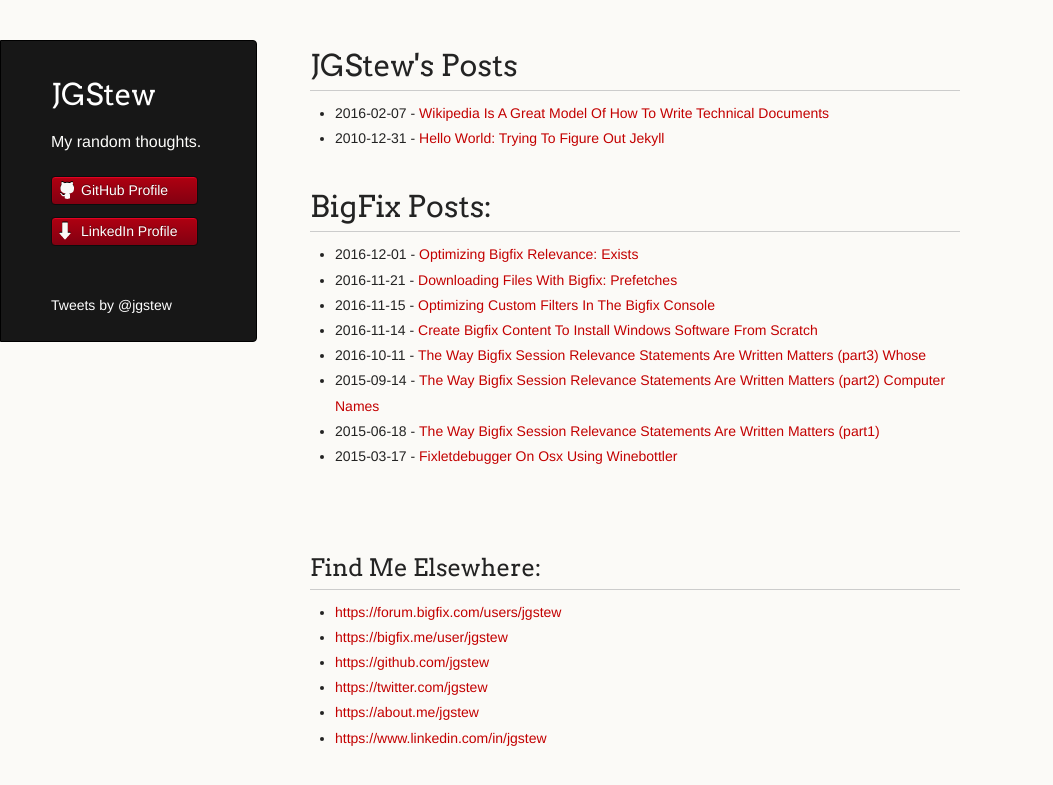
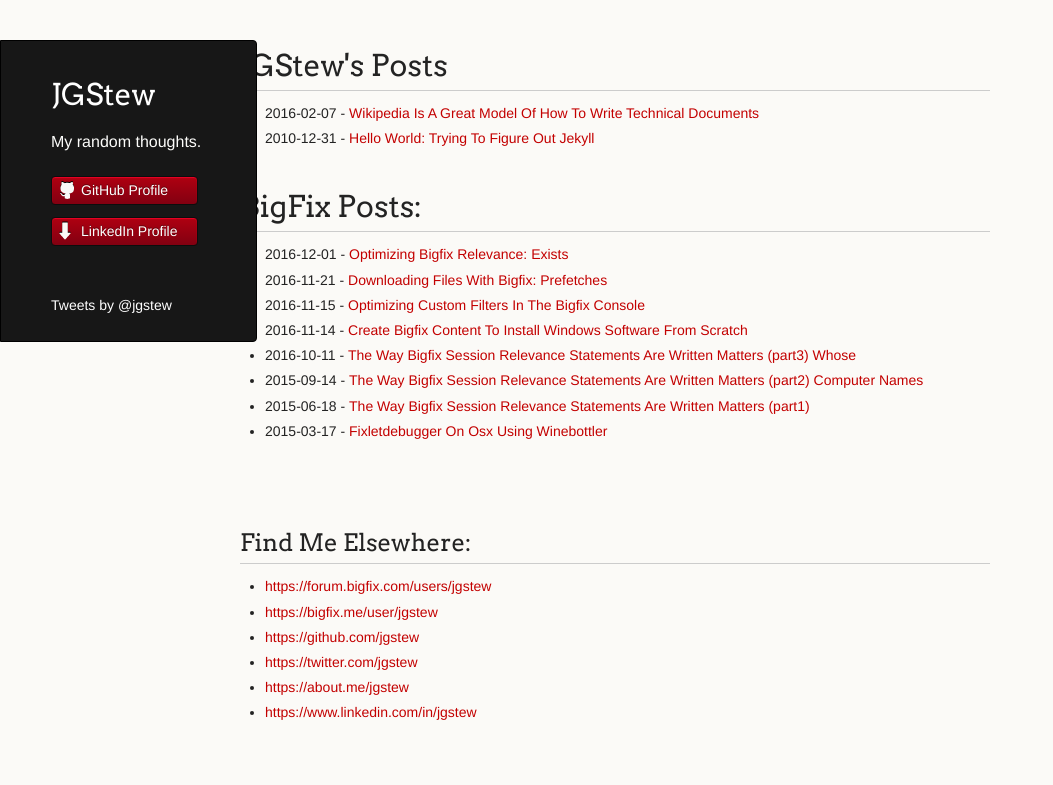
Before and after one commit to jgstew/jgstew.github.io, a Jekyll site: the page built from index.html, in a window 1280 px wide. Shown: the top 785 px of the page, without its empty margins (0-1053 px from the left). Built offline with Jekyll 4.4.1, drawn with Linux system fonts in a browser that asks for light colours; comment, search, counter and statistics services are not loaded.

Commit message:
Update styles.css

```diff
--- a/stylesheets/styles.css
+++ b/stylesheets/styles.css
@@ -208,7 +208,7 @@ td {
 
 /* Wrapper */
 .wrapper {
-  width:960px;
+  width:990px;
 }
 
 
@@ -319,7 +319,7 @@ a.buttons:hover {
 /* Section - for main page content */
 
 section {
-  width:650px;
+  width:750px;
   float:right;
   padding-bottom:50px;
 }
```
